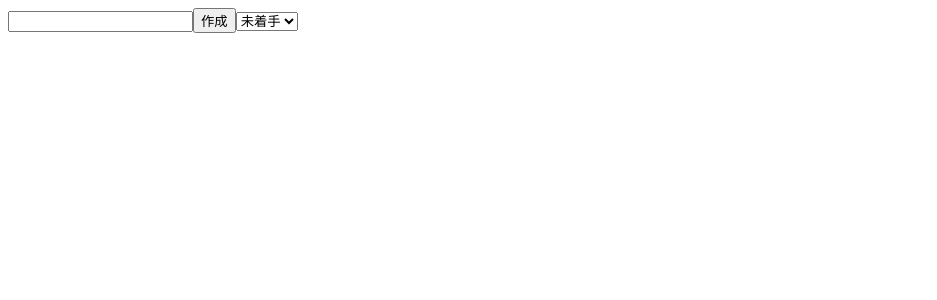
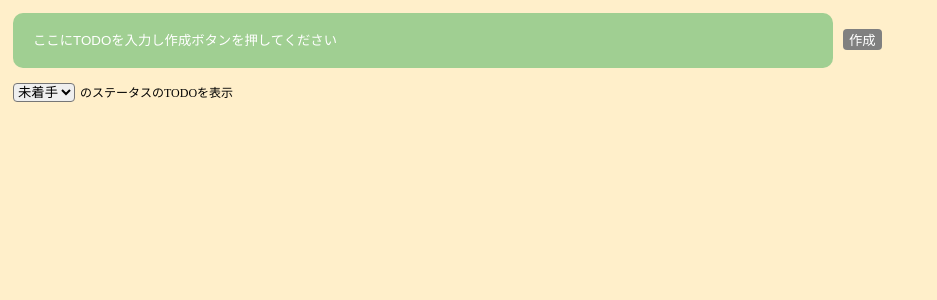
Before and after one commit to Ryuya-Fujisaki/TODOLISTPROTOTYPE, a React (Create React App) app: page / in a window 1280 px wide. Shown: the top 300 px of the page, without its empty margins (0-937 px from the left). Built offline with nearby package versions, Linux system fonts and the light colour scheme.

Commit message:
css applied

```diff
--- a/package.json
+++ b/package.json
@@ -15,7 +15,8 @@
     "start": "react-scripts start",
     "build": "react-scripts build",
     "test": "react-scripts test",
-    "eject": "react-scripts eject"
+    "eject": "react-scripts eject",
+    "compile:sass": "node-sass sass/main.scss css/style.css -w"
   },
   "eslintConfig": {
     "extends": [
@@ -34,5 +35,8 @@
       "last 1 firefox version",
       "last 1 safari version"
     ]
+  },
+  "devDependencies": {
+    "node-sass": "^7.0.3"
   }
 }
--- a/src/App.js
+++ b/src/App.js
@@ -1,5 +1,6 @@
 import React, { useEffect, useState } from 'react';
 import ReactDOM from 'react-dom';
+import './styles.css';
 
 const App = () => {
   const [todos, setTodos] = useState([
@@ -88,19 +89,23 @@ const App = () => {
               label="新しいタイトル"
               value={newTitle}
               onChange={handleEditFormChange}
+              className='editform'
             />
-            <button onClick={handleEditTodo}>編集を保存</button>
+            <button onClick={handleEditTodo}>←編集し保存</button>
             <button onClick={handleCloseEditForm}>キャンセル</button>
           </div>
         ) : (
-          <div>
+          <div className='todofilter'>
             <input
               type="text"
               label="タイトル"
               value={todoTitle}
               onChange={handleAddFormChanges}
+              className='todo'
+              placeholder="ここにTODOを入力し作成ボタンを押してください"
             />
             <button onClick={handleAddTodo}>作成</button>
+            <br />
             <select value={filter} onChange={(e) => setFilter(e.target.value)}>
               <option value='all'>すべて</option>
               <option value='notStarted'>未着手</option>
@@ -109,7 +114,7 @@ const App = () => {
             </select>
           </div>
         )}
-        <ul>
+        <ul className='todolist'>
           {filteredTodos.map((todo) => (
             <li key={todo.id}>
               <span>{todo.title}</span>
--- /dev/null
+++ b/src/styles.css
@@ -0,0 +1,66 @@
+body {
+    background-color: #ffefca;
+}
+
+.todo {
+    width: 780px;
+    color: #fff;
+    padding: 20px;
+    border: none;
+    outline: none;
+    border-radius: 10px;
+    margin-bottom: 10px;
+    background-color: #a0cf92;
+}
+
+.todofilter::after {
+    content: "のステータスのTODOを表示";
+    font-size: 12px;
+}
+
+.todolist {
+    width: 840px;
+    border-radius: 6px;
+    list-style-type: decimal;
+    background-color: #ffd77a;
+    color: #1e38a1;
+}
+
+li {
+    padding: 20px 0;
+}
+span {
+    margin: 20px 16px 20px 4px;
+}
+
+.editform {
+    color: #fff;
+    background-color: #a0cf92;
+    padding: 20px;
+    border:none;
+    outline: none;
+    border-radius: 10px;
+}
+
+input {
+    margin: 5px;
+}
+
+button {
+    color: #fff;
+    background-color: gray;
+    border: none;
+    border-radius: 4px;
+    margin: 5px;
+}
+
+select {
+    margin: 5px;
+    /* border: none; */
+    outline: none;
+    border-radius: 4px;
+}
+
+::placeholder {
+    color: #fff;
+}
```
Also changed, not shown: 1 other file (tests, documents, lock files or other folders).
